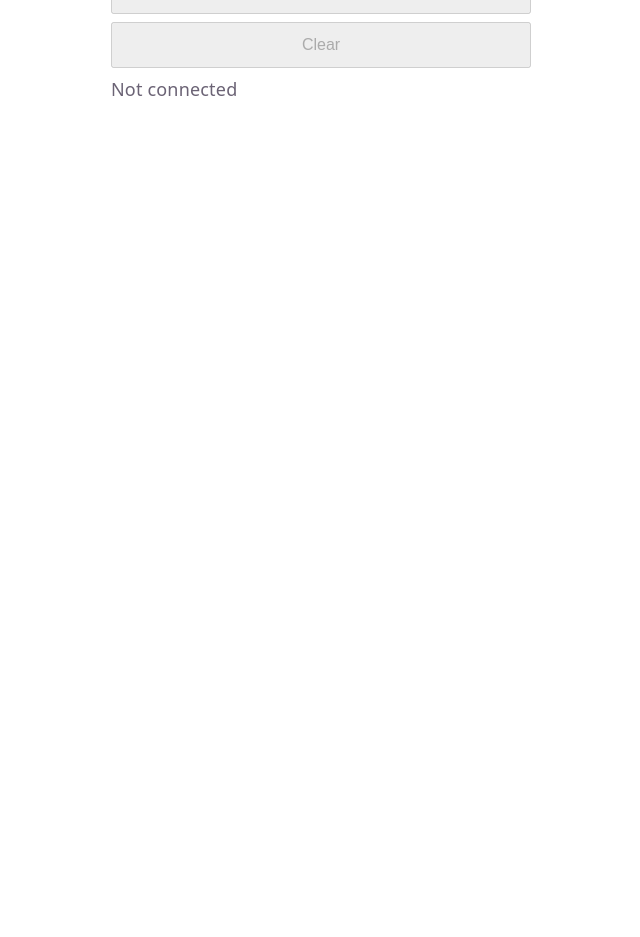
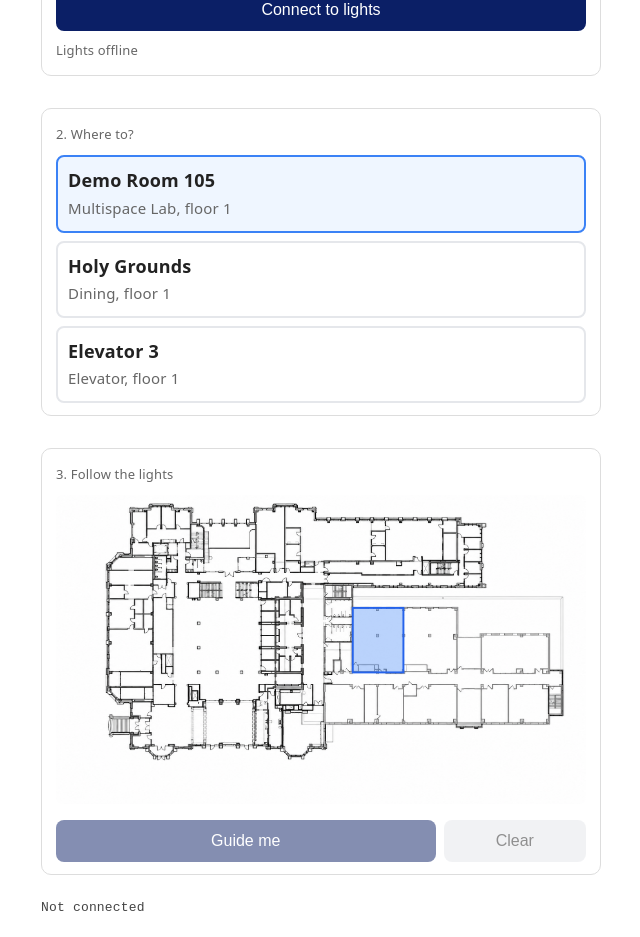
Before and after one commit to klindone-cloud/navDrosdick, a React (Vite) app: page /lights in a window 1280 px wide. Shown: the part 260-1197 px from the top of the page, without its empty margins (319-959 px from the left). Before the commit the page ends 800 px from the top, so only its background shows below. Built offline with nearby package versions, Linux system fonts and the light colour scheme.

Commit message:
Light test page: room picker, floor map route, disconnect

```diff
--- a/src/bluetooth.js
+++ b/src/bluetooth.js
@@ -35,3 +35,9 @@ export async function sendCommand(cmd) {
     await cmdChar.writeValue(new TextEncoder().encode(text));
     return text;
 }
+
+let device = null;   // and drop "const" before device in connectNode
+
+export function disconnectNode() {
+    if (device && device.gatt.connected) device.gatt.disconnect();
+}
--- /dev/null
+++ b/src/css/Lighttest.css
@@ -0,0 +1,34 @@
+.light-test { max-width: 560px; margin: 0 auto; padding: 16px; }
+.light-test h1 { color: #0b1f66; font-size: 28px; }
+
+.lt-card { border: 1px solid #ddd; border-radius: 10px; padding: 12px 14px; margin: 12px 0; }
+.lt-label { font-size: 13px; color: #666; margin: 0 0 8px; }
+.lt-sub { font-size: 13px; color: #666; margin: 6px 0 0; }
+
+/* override the site's default button look */
+.lt-btn { width: 100%; padding: 12px; border: none; border-radius: 8px;
+          background: #0b1f66; color: #fff; font-size: 16px; cursor: pointer; }
+.lt-btn:disabled { opacity: 0.5; cursor: not-allowed; }
+
+.room { padding: 10px; border: 2px solid #e5e7eb; border-radius: 8px; margin-bottom: 8px; cursor: pointer; }
+.room:last-child { margin-bottom: 0; }
+.room.selected { border-color: #3b82f6; background: #eff6ff; }
+.room strong { display: block; color: #222; }
+.room small { color: #666; }
+
+.lt-map { width: 100%; border-radius: 8px; }
+.dest { fill: rgba(59, 130, 246, 0.35); stroke: #2563eb; stroke-width: 6; }
+.dest.active { animation: glow 1.2s ease-in-out infinite; }
+@keyframes glow { 50% { fill: rgba(59, 130, 246, 0.7); } }
+
+.route { fill: none; stroke: #16a34a; stroke-width: 14; stroke-linecap: round;
+         stroke-dasharray: 30 30; animation: march 1s linear infinite; }
+.start { fill: #16a34a; }
+@keyframes march { to { stroke-dashoffset: -60; } }
+
+/* 75/25 split */
+.lt-actions { display: flex; gap: 8px; margin-top: 10px; }
+.lt-actions .guide { flex: 3; }
+.lt-actions .clear { flex: 1; background: #e5e7eb; color: #222; }
+
+.lt-status { font-family: monospace; font-size: 13px; color: #444; }
--- a/src/pages/LightTest.jsx
+++ b/src/pages/LightTest.jsx
@@ -1,16 +1,46 @@
 import { useState } from "react";
 import NavBar from "../components/NavBar";
-import { connectNode, sendCommand } from "../bluetooth";
+import { connectNode, sendCommand, disconnectNode } from "../bluetooth";
+import floorPlan from "../assets/drosdick-floor1.png";
+import "../css/Lighttest.css";
+
+// coords are pixels on the floor plan (1643 x 957), routes start at the front entrance
+const START = "320,800 320,690";
+const ROOMS = [
+    {
+        id: "room105",
+        name: "Demo Room 105",
+        where: "Multispace Lab, floor 1",
+        box: { x: 920, y: 350, w: 157, h: 200 },
+        path: START + " 390,690 390,570 1000,570 1000,552",
+    },
+    {
+        id: "holygrounds",
+        name: "Holy Grounds",
+        where: "Dining, floor 1",
+        box: { x: 470, y: 650, w: 195, h: 140 },
+        path: START + " 480,690 530,710",
+    },
+    {
+        id: "elevator3",
+        name: "Elevator 3",
+        where: "Elevator, floor 1",
+        box: { x: 305, y: 145, w: 45, h: 40 },
+        path: START + " 390,690 390,240 370,240 370,170 350,170",
+    },
+];
 
 function LightTest() {
     const [connected, setConnected] = useState(false);
+    const [guiding, setGuiding] = useState(false);
     const [status, setStatus] = useState("Not connected");
+    const [room, setRoom] = useState(ROOMS[0]);
 
     async function handleConnect() {
         try {
             const name = await connectNode(
                 (msg) => setStatus("Lights: " + msg),
-                () => { setConnected(false); setStatus("Disconnected"); }
+                () => { setConnected(false); setGuiding(false); setStatus("Disconnected"); }
             );
             setConnected(true);
             setStatus("Connected to " + name);
@@ -22,31 +52,82 @@ function LightTest() {
     async function send(cmd) {
         try {
             await sendCommand(cmd);
+            setGuiding(cmd.cmd === "nav");
         } catch (err) {
             setStatus("Error: " + err.message);
         }
     }
 
+    function pickRoom(r) {
+        setRoom(r);
+        setGuiding(false); // reset the map until they hit guide again
+    }
+
+    const b = room.box;
+
     return (
         <>
         <NavBar />
         <main className="page light-test">
-
             <h1>Light Test</h1>
 
-            <button onClick={handleConnect} disabled={connected}>
-                {connected ? "Connected" : "Connect to lights"}
-            </button>
-            <button onClick={() => send({ cmd: "nav", dest: "room101", color: "#00ff00", mode: "chase" })} disabled={!connected}>
-                Guide me to Room 101
-            </button>
-            <button onClick={() => send({ cmd: "clear" })} disabled={!connected}>
-                Clear
-            </button>
+            <section className="lt-card">
+                <p className="lt-label">1. Connect</p>
+                {connected
+                    ? <button className="lt-btn" onClick={disconnectNode}>Disconnect</button>
+                    : <button className="lt-btn" onClick={handleConnect}>Connect to lights</button>}
+                <p className="lt-sub">{connected ? "Lights online" : "Lights offline"}</p>
+            </section>
 
-            <p>{status}</p>
+            <section className="lt-card">
+                <p className="lt-label">2. Where to?</p>
+                {ROOMS.map((r) => (
+                    <div
+                        key={r.id}
+                        className={r.id === room.id ? "room selected" : "room"}
+                        onClick={() => pickRoom(r)}
+                    >
+                        <strong>{r.name}</strong>
+                        <small>{r.where}</small>
+                    </div>
+                ))}
+            </section>
+
+            <section className="lt-card">
+                <p className="lt-label">3. Follow the lights</p>
+
+                {/* map is display only, no clicking */}
+                <svg className="lt-map" viewBox="0 0 1643 957">
+                    <image href={floorPlan} width="1643" height="957" />
+                    <rect
+                        className={guiding ? "dest active" : "dest"}
+                        x={b.x} y={b.y} width={b.w} height={b.h}
+                    />
+                    {guiding && (
+                        <>
+                            <polyline className="route" points={room.path} />
+                            <circle cx="320" cy="800" r="18" className="start" />
+                        </>
+                    )}
+                </svg>
+
+                <div className="lt-actions">
+                    <button
+                        className="lt-btn guide"
+                        disabled={!connected}
+                        onClick={() => send({ cmd: "nav", dest: room.id, color: "#00ff00", mode: "chase" })}
+                    >
+                        Guide me
+                    </button>
+                    <button className="lt-btn clear" disabled={!connected} onClick={() => send({ cmd: "clear" })}>
+                        Clear
+                    </button>
+                </div>
+            </section>
+
+            <p className="lt-status">{status}</p>
         </main>
-    </>
+        </>
     );
 }
 
```
Also changed, not shown: src/assets/drosdick-floor1.png (added).
